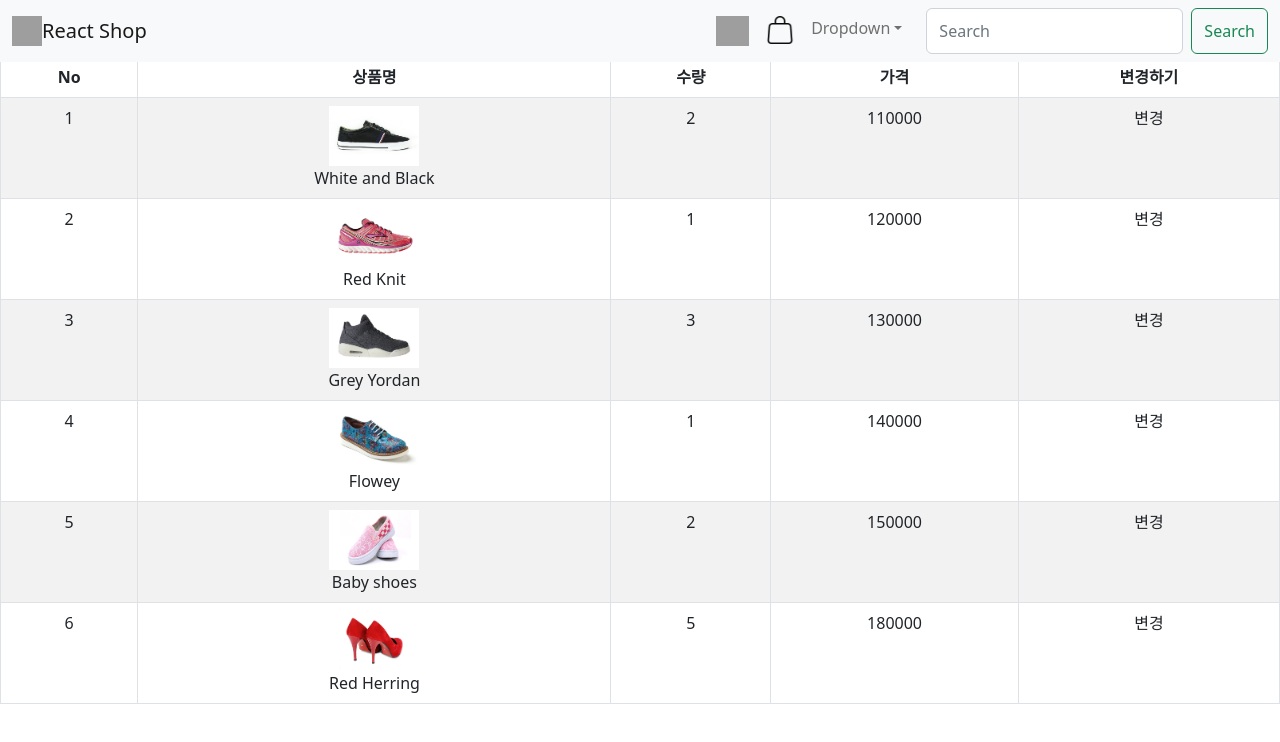
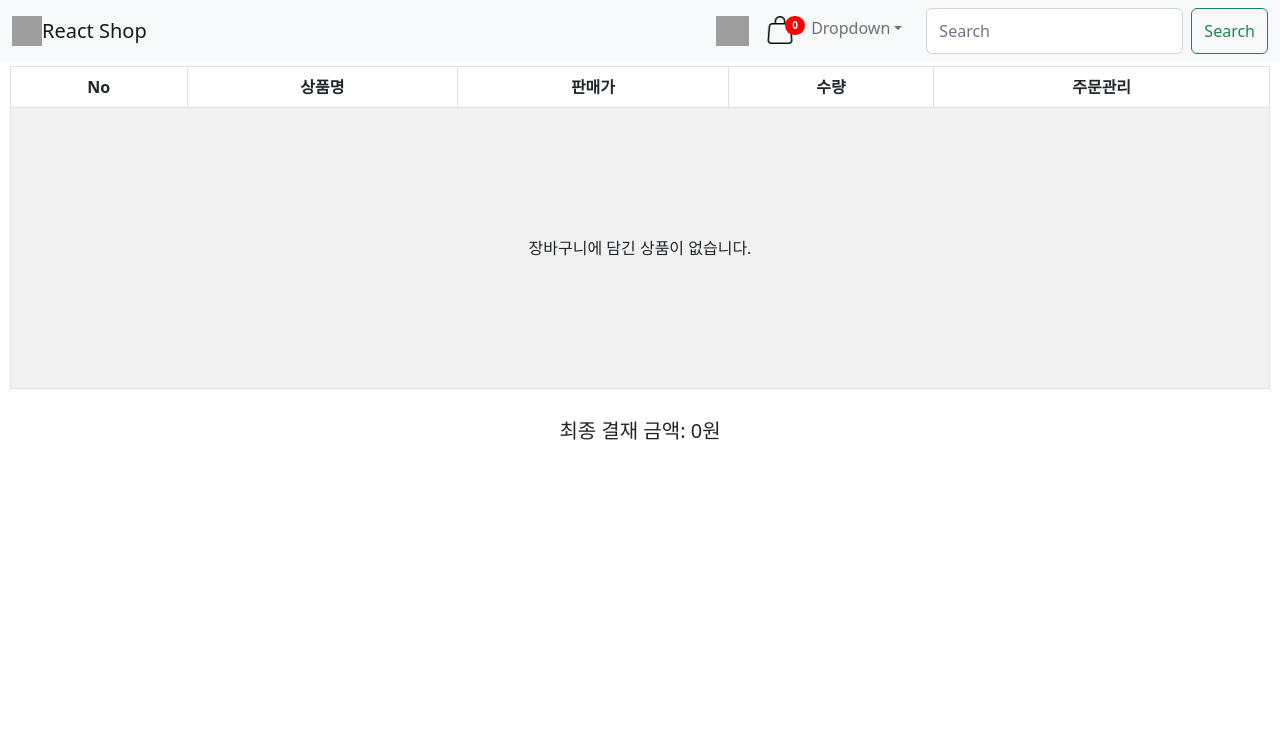
Before and after one commit to poyrison/JSshop, a React (Create React App) app: page /cart in a window 1280 px wide. Shown: the top 742 px of the page. Built offline with nearby package versions, Linux system fonts and the light colour scheme; grey boxes are pictures that could not be loaded.

Commit message:
장바구니에 상품 추가 및 삭제, 상품 수량 설정기능 추가

```diff
--- a/src/App.css
+++ b/src/App.css
@@ -40,3 +40,41 @@
   align-items: center;
   justify-content: center;
 }
+
+.basketItemsNum {
+  position: fixed;
+  margin-left: -10px;
+  padding: 2px 7px;
+  border-radius: 30px;
+  background-color: red;
+  color: white;
+  display: inline-block;
+  font-size: 10px;
+  font-weight: bold;
+}
+
+.total_amount {
+  margin-top: 30px;
+}
+
+.itemNumBtn {
+  margin: 0 10px;
+}
+
+.empty_cart {
+  margin: 120px auto;
+  vertical-align: middle;
+}
+
+.table_body {
+  min-width: 740px;
+  margin: 10px;
+}
+
+.cart_list_item {
+  vertical-align: middle;
+}
+
+.cart_item_img {
+  margin-right: 10px;
+}
--- a/src/App.js
+++ b/src/App.js
@@ -1,12 +1,13 @@
 import "./App.css";
 import { useEffect, useState } from "react";
 import { Routes, Route, Link, useNavigate, Outlet } from "react-router-dom";
+import { useSelector } from "react-redux";
 import styled from "styled-components";
 import axios from "axios";
 
 import data from "./data.js";
 import Items from "./items.js";
-import Detail from "./routes/detail.js";
+import Detail from "./routes/Detail.js";
 import Cart from "./routes/Cart.js";
 
 import Nav from "react-bootstrap/Nav";
@@ -37,6 +38,8 @@ function App() {
   const [dataClick, setDataClick] = useState(2);
   const [loadingIcon, setLoadingIcon] = useState(false);
   const [textAlert, setTextAlert] = useState(false);
+
+  const BASKET_ITEM = useSelector((state) => state.item);
 
   /** grid 클래스명 */
   const gridStyle = "col-xs-12 col-sm-12 col-md-12 col-lg-4 col-xl-4";
@@ -126,6 +129,7 @@ function App() {
                         style={{ height: "28px", width: "30px" }}
                         src={process.env.PUBLIC_URL + `/img/cart.png`}
                       />
+                      <div className="basketItemsNum">{BASKET_ITEM.length}</div>
                     </Nav.Link>
                     <NavDropdown
                       title="Dropdown"
--- a/src/routes/Cart.js
+++ b/src/routes/Cart.js
@@ -1,43 +1,108 @@
 import Table from "react-bootstrap/Table";
-import { useSelector } from "react-redux";
+import Button from "react-bootstrap/Button";
+import { useDispatch, useSelector } from "react-redux";
+import { useNavigate } from "react-router-dom";
+import {
+  changeCountPlus,
+  changeCountMinus,
+  handleCartDelete,
+  minusAmount,
+} from "./../store.js";
 
 function Cart() {
-  const ITEM = useSelector((state) => state.item);
+  const ITEM = useSelector((state) => state.item); // Redux
+  const TOTAL_AMOUNT = useSelector((state) => state.totalAmount);
+
+  const dispatch = useDispatch();
+  const navigate = useNavigate();
 
   return (
+    <div className="table_body">
       <Table striped bordered hover>
         <thead>
           <tr>
             <th>No</th>
             <th>상품명</th>
+            <th>판매가</th>
             <th>수량</th>
-          <th>가격</th>
-          <th>변경하기</th>
+            <th>주문관리</th>
           </tr>
         </thead>
         <tbody>
-        {ITEM.map((e, i) => {
-          return (
-            <tr key={i}>
+          {ITEM.length == 0 ? ( // 장바구니 안의 상품의 개수가 0개라면 아래 테이블 보여주기
+            <tr>
+              <td colSpan={5}>
+                <p className="empty_cart">장바구니에 담긴 상품이 없습니다.</p>
+              </td>
+            </tr>
+          ) : null}
+          {ITEM.map((e, i) => (
+            <tr key={i} className="cart_list_item">
               <td>{i + 1}</td>
               <td>
-                <div>
+                <div
+                  style={{ cursor: "pointer" }}
+                  onClick={() => {
+                    navigate(`/detail/${ITEM[i].id}`);
+                  }}
+                >
                   <img
-                    src={process.env.PUBLIC_URL + `/img/shoes${i}.jpg`}
+                    className="cart_item_img"
+                    src={process.env.PUBLIC_URL + `/img/shoes${ITEM[i].id}.jpg`}
                     height="60px"
                     width="90px"
                   />
+                  <b>{ITEM[i].name}</b>
                 </div>
-                {ITEM[i].name}
               </td>
-              <td>{ITEM[i].count}</td>
-              <td>{ITEM[i].price}</td>
-              <td>변경</td>
+              <td>{(ITEM[i].price * ITEM[i].count).toLocaleString()}</td>
+              <td>
+                <div>
+                  <Button
+                    variant="outline-dark"
+                    className="itemNumBtn itemNumMinus"
+                    onClick={() => {
+                      ITEM[i].count <= 1
+                        ? alert("더 이상 수량을 줄일 수 없습니다.")
+                        : dispatch(changeCountMinus(ITEM[i].id));
+                    }}
+                  >
+                    -
+                  </Button>
+                  {ITEM[i].count}
+                  <Button
+                    variant="outline-dark"
+                    className=" itemNumBtn itemNumPlus"
+                    onClick={() => {
+                      dispatch(changeCountPlus(ITEM[i].id));
+                    }}
+                  >
+                    +
+                  </Button>
+                </div>
+              </td>
+              <td>
+                <Button
+                  variant="danger"
+                  className="cartDeleteBtn"
+                  onClick={() => {
+                    console.log(ITEM[i].price);
+                    console.log(TOTAL_AMOUNT);
+                    dispatch(handleCartDelete(i));
+                    dispatch(minusAmount(ITEM[i].price));
+                  }}
+                >
+                  삭제하기
+                </Button>
+              </td>
             </tr>
-          );
-        })}
+          ))}
         </tbody>
       </Table>
+      <h5 className="total_amount">
+        최종 결재 금액: {TOTAL_AMOUNT.toLocaleString()}원
+      </h5>
+    </div>
   );
 }
 
--- a/src/routes/detail.js
+++ b/src/routes/detail.js
@@ -1,4 +1,5 @@
-import Detail_Nav from "./detail_nav";
+import Detail_Nav from "./Detail_nav";
+import { handleCartAdd, plusAmount } from "./../store.js";
 
 import Container from "react-bootstrap/Container";
 import Row from "react-bootstrap/Row";
@@ -9,6 +10,7 @@ import Form from "react-bootstrap/Form";
 import InputGroup from "react-bootstrap/InputGroup";
 
 import { useParams } from "react-router-dom";
+import { useDispatch, useSelector } from "react-redux";
 import { useEffect, useState } from "react";
 import styled from "styled-components";
 
@@ -23,7 +25,11 @@ function Detail({ shoes, alertGridStyle }) {
   const [text, setText] = useState("");
   const [fade, setFade] = useState("");
   const { id } = useParams();
+
+  const TOTAL_AMOUNT = useSelector((state) => state.totalAmount);
   const findId = shoes.find((item) => item.id == id);
+
+  const dispatch = useDispatch();
 
   const onlyNumCheck = () => {
     if (/[^0-9]+/.test(text)) {
@@ -91,11 +97,6 @@ function Detail({ shoes, alertGridStyle }) {
                 {`${findId.title} 상품을 장바구니에 담았어요!!`}
               </Alert>
             ) : null}
-            {alert2 === true ? (
-              <Alert variant={"success"}>
-                {`${findId.title} 상품 주문이 완료되었어요!!`}
-              </Alert>
-            ) : null}
             {textAlert === true ? (
               <Alert
                 variant={"danger"}
@@ -140,6 +141,18 @@ function Detail({ shoes, alertGridStyle }) {
           </InputGroup>
           <Button
             onClick={() => {
+              console.log(findId.price);
+              console.log(TOTAL_AMOUNT);
+              dispatch(
+                handleCartAdd({
+                  id: findId.id,
+                  name: findId.title,
+                  price: findId.price,
+                  count: 1,
+                }),
+                plusAmount(findId.price)
+              );
+
               setAlert(true);
               setAlert2(false);
             }}
@@ -152,20 +165,6 @@ function Detail({ shoes, alertGridStyle }) {
               src={process.env.PUBLIC_URL + `/img/put_in.png`}
             />
           </Button>
-          <Button
-            title="주문하기"
-            style={{ marginRight: "10px", padding: "5px 31px" }}
-            onClick={() => {
-              setAlert2(true);
-              setAlert(false);
-            }}
-            className="btn btn-success"
-          >
-            <img
-              style={{ height: "25px", width: "25px" }}
-              src={process.env.PUBLIC_URL + `/img/delivery.png`}
-            />
-          </Button>
         </Col>
         <Detail_Nav />
       </Row>
--- a/src/store.js
+++ b/src/store.js
@@ -2,18 +2,54 @@ import { configureStore, createSlice } from "@reduxjs/toolkit";
 
 const item = createSlice({
   name: "item",
-  initialState: [
-    { id: 0, name: "White and Black", count: 2, price: 110000 },
-    { id: 1, name: "Red Knit", count: 1, price: 120000 },
-    { id: 2, name: "Grey Yordan", count: 3, price: 130000 },
-    { id: 3, name: "Flowey", count: 1, price: 140000 },
-    { id: 4, name: "Baby shoes", count: 2, price: 150000 },
-    { id: 4, name: "Red Herring", count: 5, price: 180000 },
-  ],
+  initialState: [],
+  reducers: {
+    changeCountPlus(state, action) {
+      const num = state.findIndex((e) => {
+        return e.id === action.payload;
+      });
+      state[num].count++;
+    },
+    changeCountMinus(state, action) {
+      const num = state.findIndex((e) => {
+        return e.id === action.payload;
+      });
+      state[num].count--;
+    },
+    handleCartAdd(state, action) {
+      state.push(action.payload);
+    },
+    handleCartDelete(state, action) {
+      state.splice(action.payload, 1);
+    },
+  },
 });
+
+const totalAmount = createSlice({
+  name: "totalAmount",
+  initialState: 0,
+  reducers: {
+    plusAmount(state, action) {
+      return state + action.payload;
+    },
+    minusAmount(state, action) {
+      return state - action.payload;
+    },
+  },
+});
+
+export const {
+  changeCountPlus,
+  changeCountMinus,
+  handleCartAdd,
+  handleCartDelete,
+} = item.actions;
+
+export const { plusAmount, minusAmount } = totalAmount.actions;
 
 export default configureStore({
   reducer: {
     item: item.reducer,
+    totalAmount: totalAmount.reducer,
   },
 });
```
Lines whose indentation alone changed are shown as unchanged.
